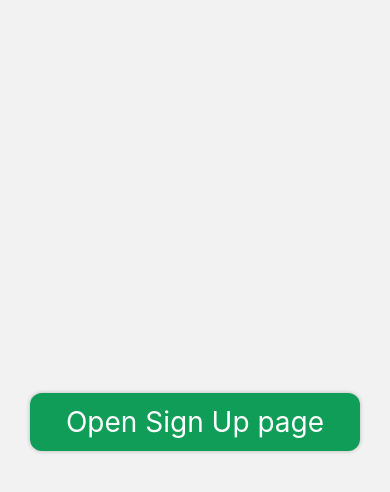
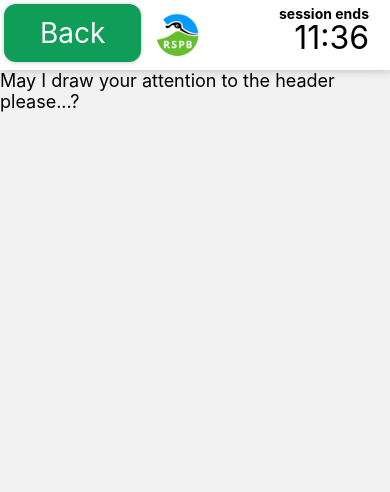
Before and after one commit to Platymek/HumanComputerInteraction-HiFi-Prototype, a React Native app: screen / in a window 390 px wide. Shown: the top 492 px of the page. Built offline with nearby package versions, Linux system fonts and the light colour scheme.

Commit message:
started work on header

```diff
--- a/App.js
+++ b/App.js
@@ -6,6 +6,7 @@ import { createNativeStackNavigator } from '@react-navigation/native-stack';
 import colors from './Colors'
 
 import BigButton from './pages/templates/components/BigButton';
+import Header from './pages/templates/components/Header';
 
 import SignUp from './pages/SignUp';
 import Admin from './pages/Admin';
@@ -19,22 +20,32 @@ function TestHarness({ navigation, route }) {
         <View
             style={{
 
-                flex: 1,
                 alignItems: 'center',
                 justifyContent: 'center'
             }}>
 
-            <BigButton
+            <Header
 
                 colors={colors}
+                navigation={navigation}
+            />
 
-                title={"Open Sign Up page"}
+            <View
+                style={{
 
-                onPress={() => {
+                    alignItems: 'center',
+                    justifyContent: 'center',
+                }}
+            >
+                <Text
+                    style={{
 
-                    navigation.navigate("SignUp")
-                }}
-            />
+                        fontSize: 18,
+                    }}
+                >
+                    May I draw your attention to the header please...?
+                </Text>
+            </View>
         </View>
     );
 }
@@ -52,8 +63,6 @@ function TestHarness2({ navigation, route }) {
                 alignItems: 'center',
                 justifyContent: 'center'
             }}>
-
-            <Text>I'm the new Page!</Text>
         </View>
     );
 }
@@ -69,8 +78,10 @@ function App() {
             <Stack.Navigator
 
                 initialRouteName="TestHarness"
+
                 screenOptions={{
-                    headerShown: true
+
+                    headerShown: false,
                 }}
             >
 
@@ -79,11 +90,9 @@ function App() {
                     name="TestHarness"
                     component={TestHarness}
 
-                    options={{ headerShown:false }}
-
                     initialParams={{
 
-                        colors: colors
+                        colors: colors,
                     }}
                 />
 
@@ -94,7 +103,7 @@ function App() {
 
                     initialParams={{
 
-                        colors: colors
+                        colors: colors,
                     }}
                 />
 
@@ -102,8 +111,6 @@ function App() {
 
                     name="SignUp"
                     component={SignUp}
-
-                    options={{ headerShown: false }}
 
                     initialParams={{
 
@@ -115,8 +122,6 @@ function App() {
 
                     name="Admin"
                     component={Admin}
-
-                    options={{ headerShown: false }}
 
                     initialParams={{
 
--- /dev/null
+++ b/pages/templates/components/Header.js
@@ -0,0 +1,119 @@
+import { Pressable } from 'react-native';
+import { Text, View, Image, StatusBar } from 'react-native';
+import BigButton from './BigButton';
+
+/*
+
+    - Header -
+
+    props:
+    - colors: color palette of page
+    - navigate: navigation class
+
+*/
+
+export default function Header(props) {
+
+    return (
+        <View style={{
+
+            justifyContent: "center",
+            flexDirection: 'row',
+            flexWrap: 'wrap',
+
+            width: '100%',
+            height: 70,
+
+            backgroundColor: props.colors[1],
+
+            shadowOpacity: 0.25,
+            shadowRadius: 10,
+            elevation: 5,
+        }}>
+
+            <StatusBar
+
+                backgroundColor={props.colors[1]}
+                hidden={false}
+                barStyle='dark-content'
+            />
+
+            <BigButton
+
+                colors={props.colors}
+                title={"Back"}
+
+                onPress={() => {
+
+                    props.navigation.goBack();
+                }}
+            />
+
+            <Image
+
+                source={require("../../../assets/rspb.png")}
+
+                style={{
+
+                    width: 50,
+                    height: 50,
+                    margin: 9,
+                }}
+            />
+
+            <View
+
+                style={{
+
+                    flex: 1,
+                    alignItems: 'flex-end',
+                    margin: 5,
+                    paddingRight: 16,
+                }}
+            >
+
+                <Text
+
+                    style={{
+
+                        fontWeight: "bold",
+                        fontSize: 14,
+                        marginBottom: -4,
+                    }}
+                >
+
+                    session ends
+
+                </ Text>
+
+                <Text
+
+                    style={{
+
+                        fontSize: 32,
+                    }}
+                >
+
+                    11:36
+
+                </ Text>
+
+            </View>
+        </View>
+    );
+}
+
+/*
+
+                <Image
+
+                    source={require("../../../assets/rspb.png")}
+
+                    style={{
+
+                        width: 50,
+                        height: 50,
+                        margin: 4,
+                    }}
+                />
+                */
```
Also changed, not shown: 1 other file (tests, documents, lock files or other folders).
